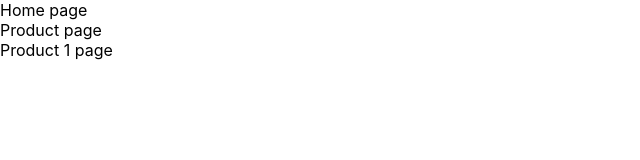
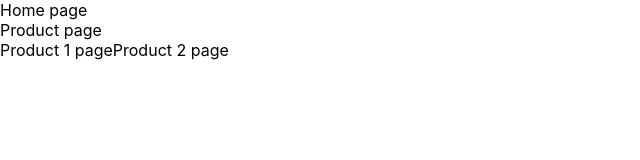
Before and after one commit to hungtp1996nd/next-js-app, a Next.js app: page /product in a window 1280 px wide. Shown: the top 160 px of the page, without its empty margins (0-640 px from the left). Built offline with nearby package versions, Linux system fonts and the light colour scheme.

Commit message:
using replace props to prevent adding new URL into history

```diff
--- a/pages/product/index.js
+++ b/pages/product/index.js
@@ -8,6 +8,10 @@ const Product = () => {
       <Link href={'/product/1'}>
         Product 1 page
       </Link>
+      {/*replace props to prevent adding URL into history, only push and when click back button it will be navigated to homepage*/}
+      <Link href={'/product/2'} replace>
+        Product 2 page
+      </Link>
     </>
   )
 }
```
